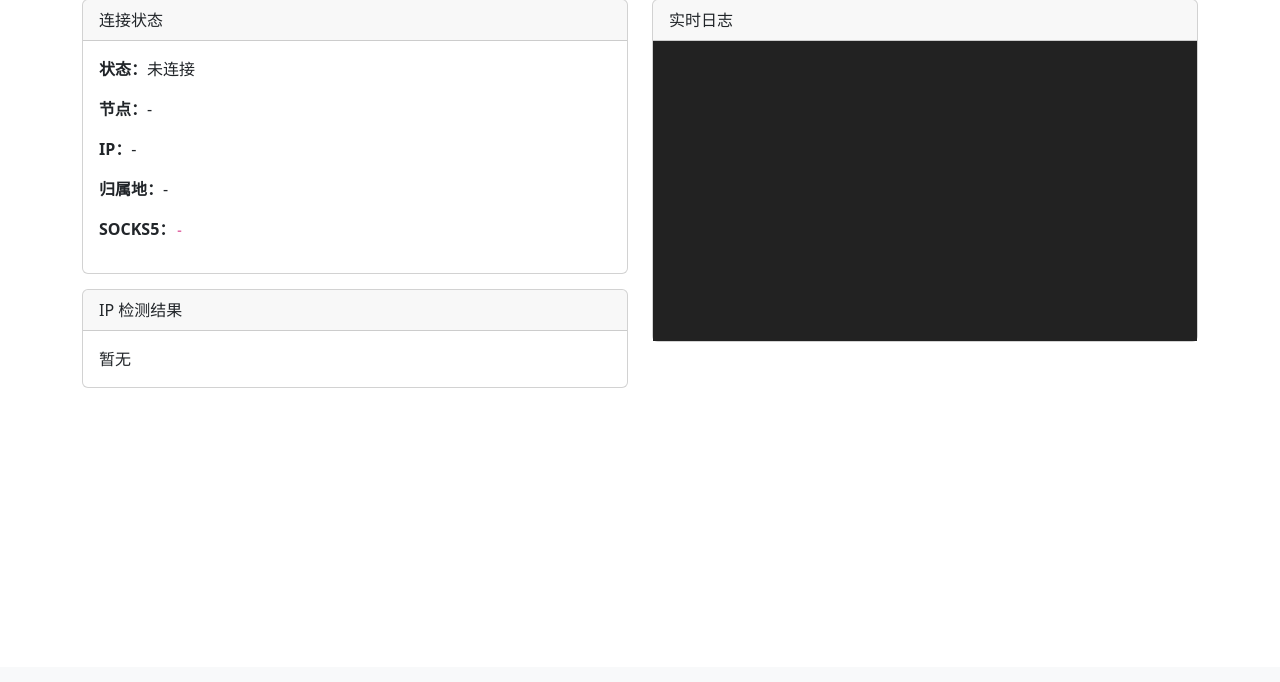
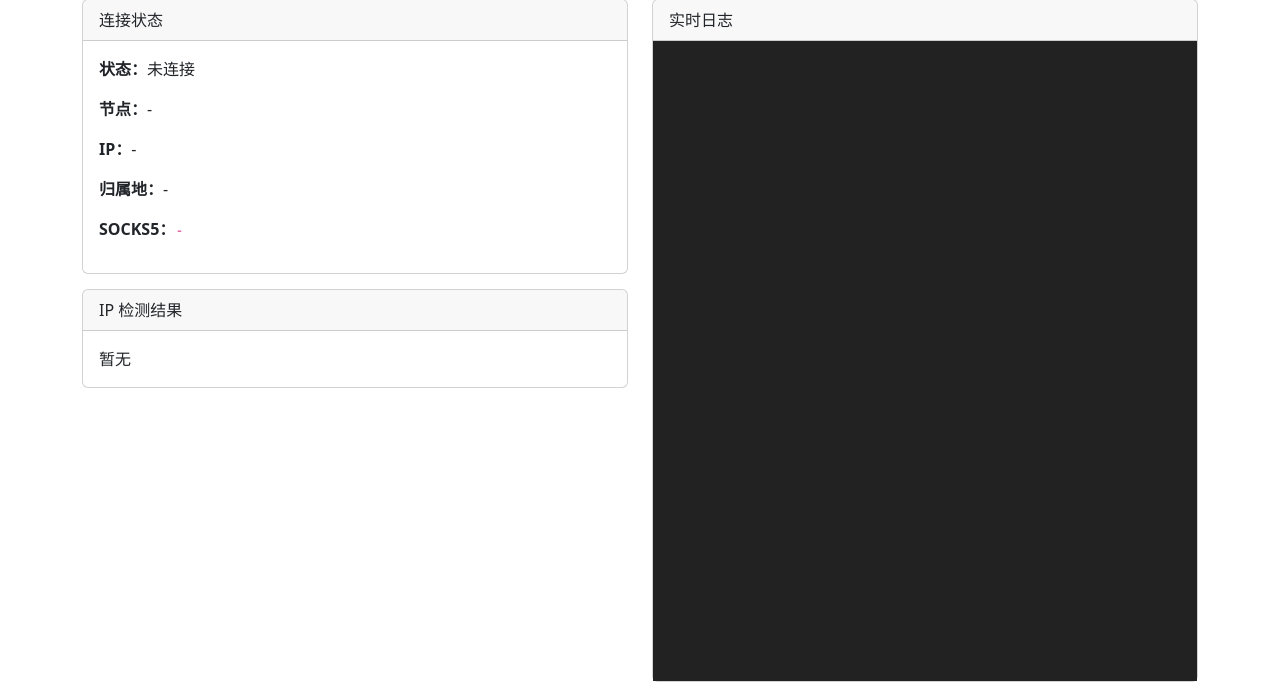
Before and after one commit to owenxx10086/vpngate-proxy, a Flask app: page / in a window 1280 px wide. Shown: the part 133-815 px from the top of the page. Before the commit the page ends 521 px from the top, so only its background shows below. Run offline with Flask 3, Linux system fonts and the light colour scheme; the visitor is signed in with stand-in values (Sample User, id 1); data that the repository does not hold is empty; some libraries are stand-ins or nearby versions.

Commit message:
Update index.html

```diff
--- a/app/templates/index.html
+++ b/app/templates/index.html
@@ -8,7 +8,7 @@
     <script src="https://cdn.jsdelivr.net/npm/bootstrap@5.3.0/dist/js/bootstrap.bundle.min.js"></script>
     <script src="https://cdn.socket.io/4.5.4/socket.io.min.js"></script>
     <style>
-        .log-area { height: 300px; overflow-y: auto; background: #222; color: #0f0; font-family: monospace; padding: 10px; }
+        .log-area { height: 640px; overflow-y: auto; background: #222; color: #0f0; font-family: monospace; padding: 10px; }
         .status-card { margin-bottom: 15px; }
     </style>
 </head>
```
